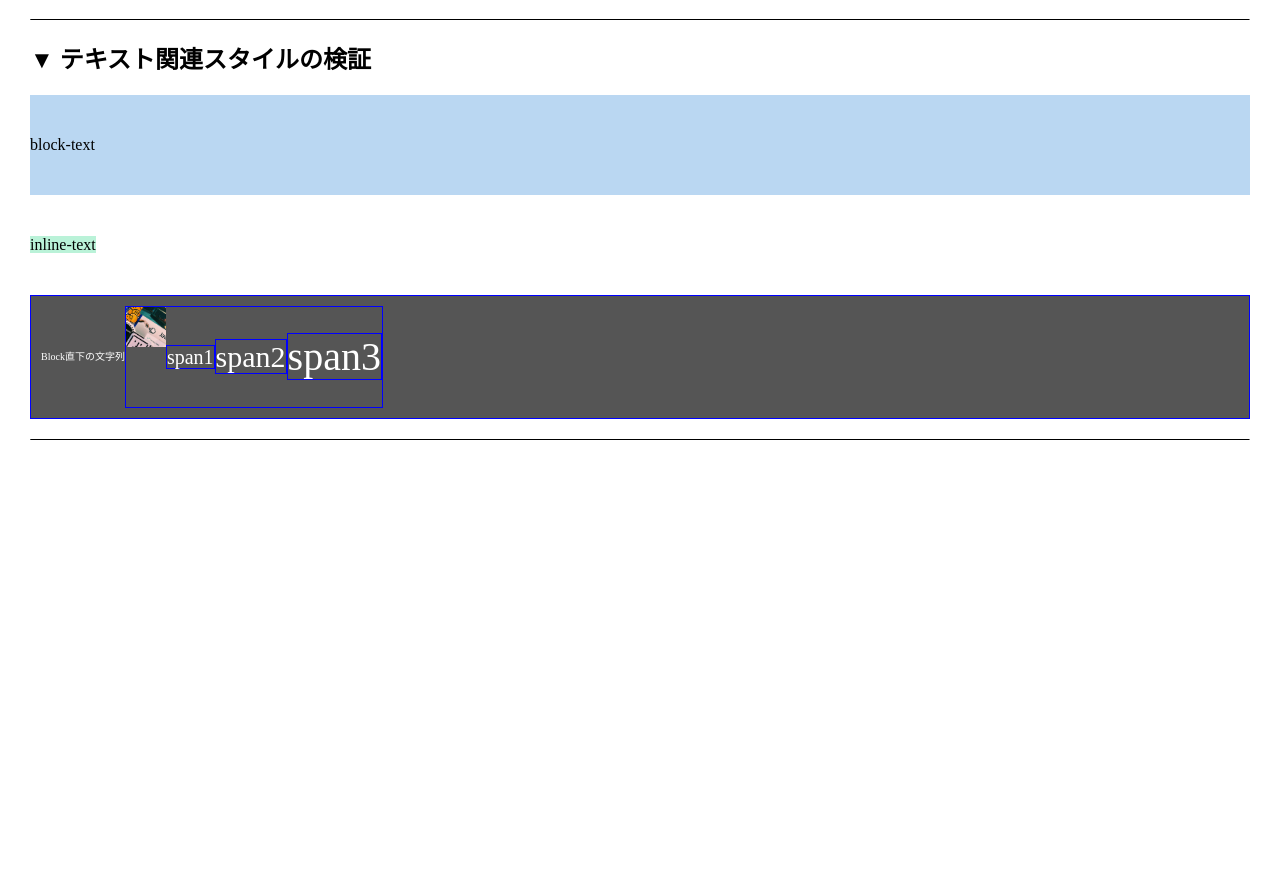
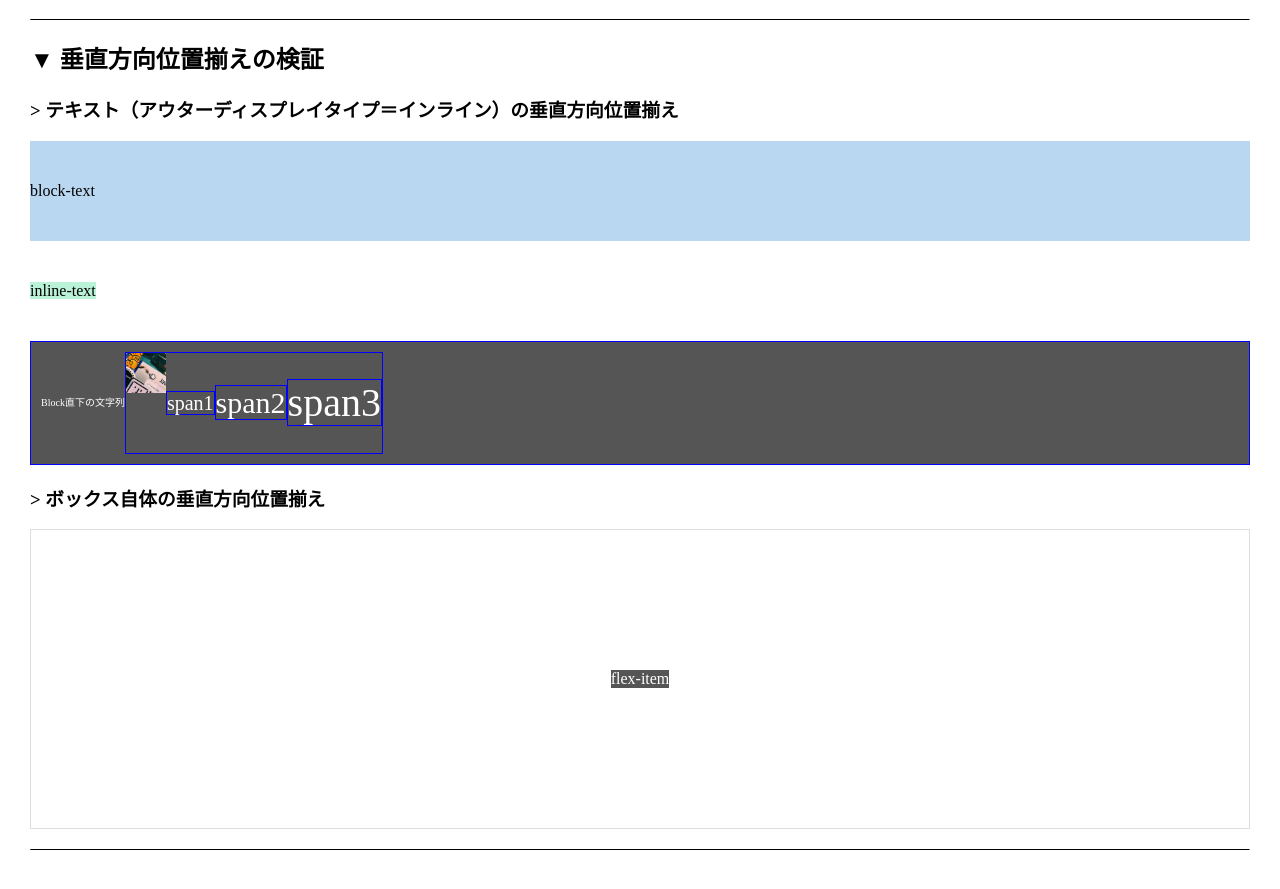
Before and after one commit to 02kK/nextjs-chaotic-playground, a Next.js app: page /playground/style in a window 1280 px wide. Shown: the part 4991-5880 px from the top of the page. Before the commit the page ends 5471 px from the top, so only its background shows below. Built offline with nearby package versions, Linux system fonts and the light colour scheme.

Commit message:
ボックスに対する垂直方向位置揃えの検証

```diff
--- a/src/pages/playground/style.tsx
+++ b/src/pages/playground/style.tsx
@@ -167,7 +167,10 @@ const Style = () => {
         </SDiv7>
         <SDivider />
         <SDiv8>
-          <h2>▼ テキスト関連スタイルの検証</h2>
+          <h2>▼ 垂直方向位置揃えの検証</h2>
+          <h3>&gt; テキスト（アウターディスプレイタイプ＝インライン）の垂直方向位置揃え
+
+          </h3>
           <div className="vertical_align">
             <div className="block">block-text</div>
             <div className="inline">inline-text</div>
@@ -179,6 +182,10 @@ const Style = () => {
                 <span className="span2">span2</span>
                 <span className="span3">span3</span>
               </div>
+            </div>
+            <h3>&gt; ボックス自体の垂直方向位置揃え</h3>
+            <div className="flex-container">
+              <div className="flex-item">flex-item</div>
             </div>
           </div>
         </SDiv8>
@@ -578,6 +585,19 @@ const SDiv8 = styled.div`
       font-size: 40px;
     }
   }
+  .flex-container {
+    display: flex;
+    flex-direction: column;
+    align-items: center;
+    justify-content: center;
+    height: 300px;
+    border: 1px solid #ddd;
+    .flex-item {
+      display: inline-block;
+      background-color: #555;
+      color: #fff;
+    }
+  }
 `;
 
 export default Style;
```
